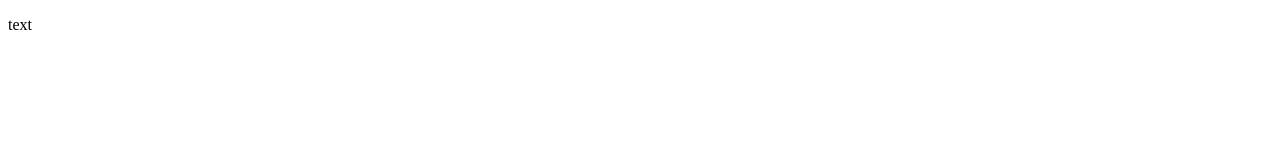
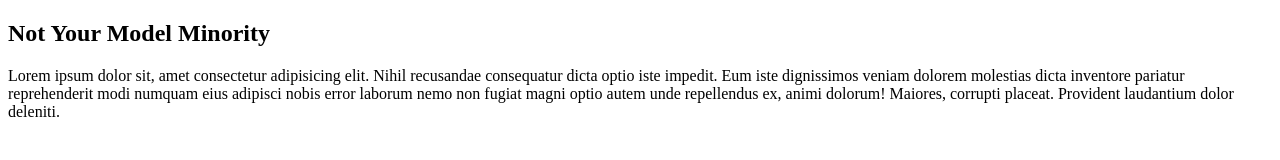
Before and after one commit to emjose/model-minority-myth, a plain HTML site: page index.html in a window 1280 px wide. Drawn offline with Linux system fonts and the light colour scheme.

Commit message:
text test

```diff
--- a/index.html
+++ b/index.html
@@ -11,7 +11,8 @@
 <body>
     <section>
         <div class="content">
-            <p>text</p>
+            <h2>Not Your Model Minority</h2>
+            <p>Lorem ipsum dolor sit, amet consectetur adipisicing elit. Nihil recusandae consequatur dicta optio iste impedit. Eum iste dignissimos veniam dolorem molestias dicta inventore pariatur reprehenderit modi numquam eius adipisci nobis error laborum nemo non fugiat magni optio autem unde repellendus ex, animi dolorum! Maiores, corrupti placeat. Provident laudantium dolor deleniti.</p>
         </div>
     </section>
 </body>
```
